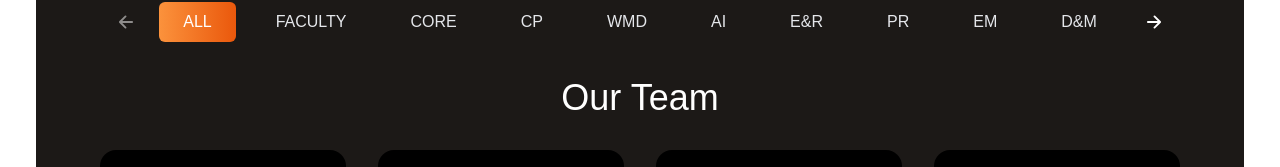
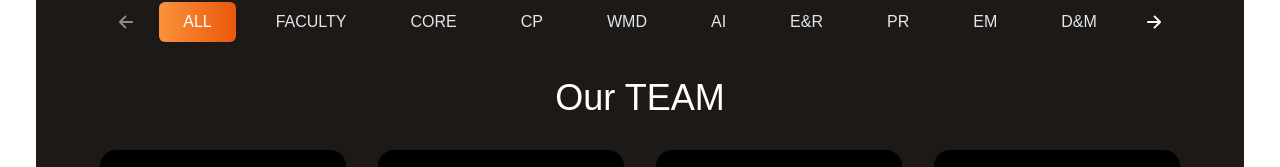
Before and after one commit to IETEAmritaChapter/IETE-AmritaSF-Website, a Next.js app: page /team in a window 1280 px wide. Shown: the part 250-417 px from the top of the page. Built offline with nearby package versions, Linux system fonts and the light colour scheme; a web font is replaced by a local one.

Commit message:
faculty vertical title update

```diff
--- a/public/Assets/members.json
+++ b/public/Assets/members.json
@@ -6,7 +6,7 @@
         "Position": "Associate Professor @ Amrita School of Computing, Coimbatore",
         "ContactEmail": "v_ananthanarayanan@cb.amrita.edu",
         "Instagram": "",
-        "Linkedin": "https://www.linkedin.com/in/prashant-r-nair-7739611/",
+        "Linkedin": "https://www.linkedin.com/in/veluananthu",
         "Github": "",
         "Image":"https://owjd1gzj2e.ufs.sh/f/atqGiE5hmTclj9HyeY7X2TiC4g8G7vw3yDZhlJUmP01xLeYa",
         "Role":"Faculty Advisor "
@@ -16,7 +16,7 @@
         "Position": "Associate Professor @ Amrita School of Computing, Coimbatore",
         "ContactEmail": "prashant@amrita.edu",
         "Instagram": "",
-        "Linkedin": "https://www.linkedin.com/in/veluananthu/",
+        "Linkedin": "https://www.linkedin.com/in/prashant-r-nair-7739611/",
         "Github": "",
         "Image":"https://owjd1gzj2e.ufs.sh/f/atqGiE5hmTclnAOqDYfhTFD3dGPQJ0qjZkKmACutzWslEVoR",
         "Role":"Faculty Advisor "
--- a/src/app/team/page.js
+++ b/src/app/team/page.js
@@ -367,7 +367,7 @@ export default function Home() {
           ref={headingRef}
           className="hidden lg:block text-4xl [font-family:var(--font-montserratb)] text-white mb-8"
         >
-          {`${jsonData[verticals[activeButton]]["name"]} Team`}
+          {`${jsonData[verticals[activeButton]]["name"]} ${verticals[activeButton] == 'FACULTY'? '' : 'TEAM'} `}
         </h1>
         <div
           ref={cardsContainerRef}
```
